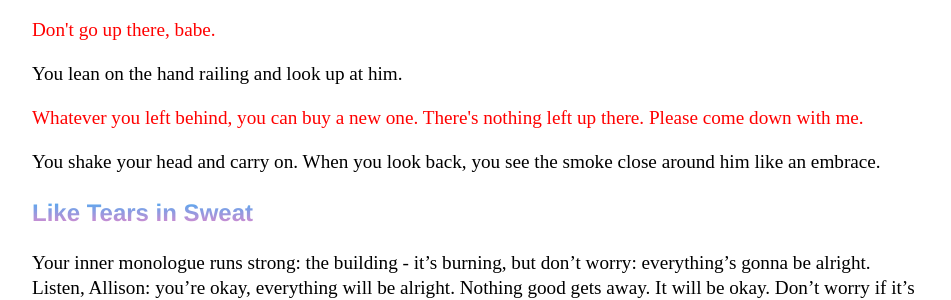
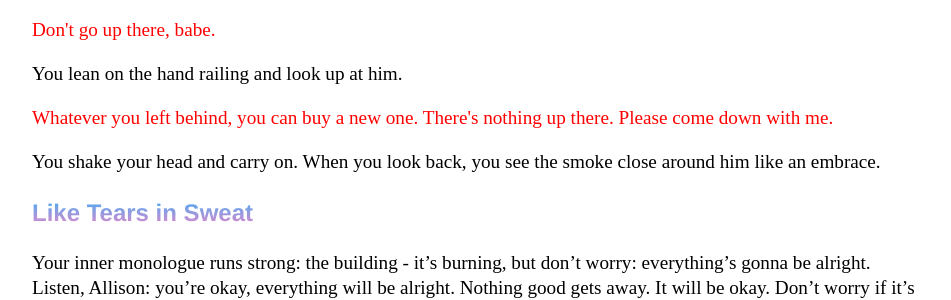
Before and after one commit to Pinelife/pinelife.github.io, a Jekyll site: the page Hellhole/Room12.html, which Jekyll copies as it is, in a window 1280 px wide and 900 px high, scrolled down 2114 px. Shown: the part 153-453 px from the top of the window, without its empty margins (160-1111 px from the left). Built offline with Jekyll 4.4.1, drawn with Linux system fonts in a browser that asks for light colours.

Commit message:
Update Room12.html

```diff
--- a/Hellhole/Room12.html
+++ b/Hellhole/Room12.html
@@ -136,7 +136,7 @@ thermals. You wheeze and perspire and suffer. You pass a fireman as he is descen
 </p>
 <p style="color:red;">Don't go up there, babe.</p>
 <p>You lean on the hand railing and look up at him.</p>
-<p style="color:red;">Whatever you left behind, you can buy a new one. There's nothing left up there. Please come down with me.</p>
+<p style="color:red;">Whatever you left behind, you can buy a new one. There's nothing up there. Please come down with me.</p>
 <p>You shake your head and carry on. When you look back, you see the smoke close around him like an embrace.</p>
 <h3>Like Tears in Sweat</h3>
 <p>
```
